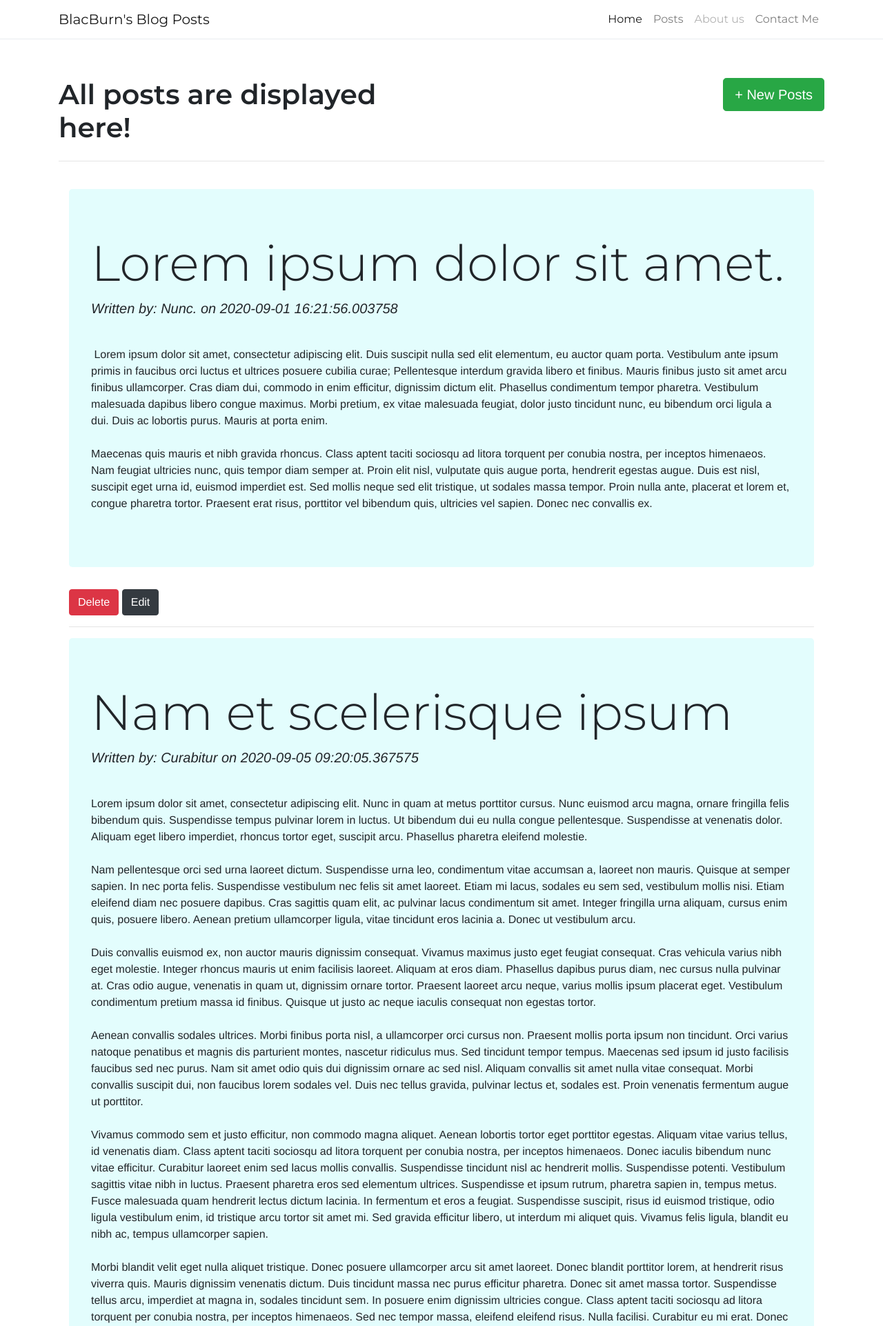
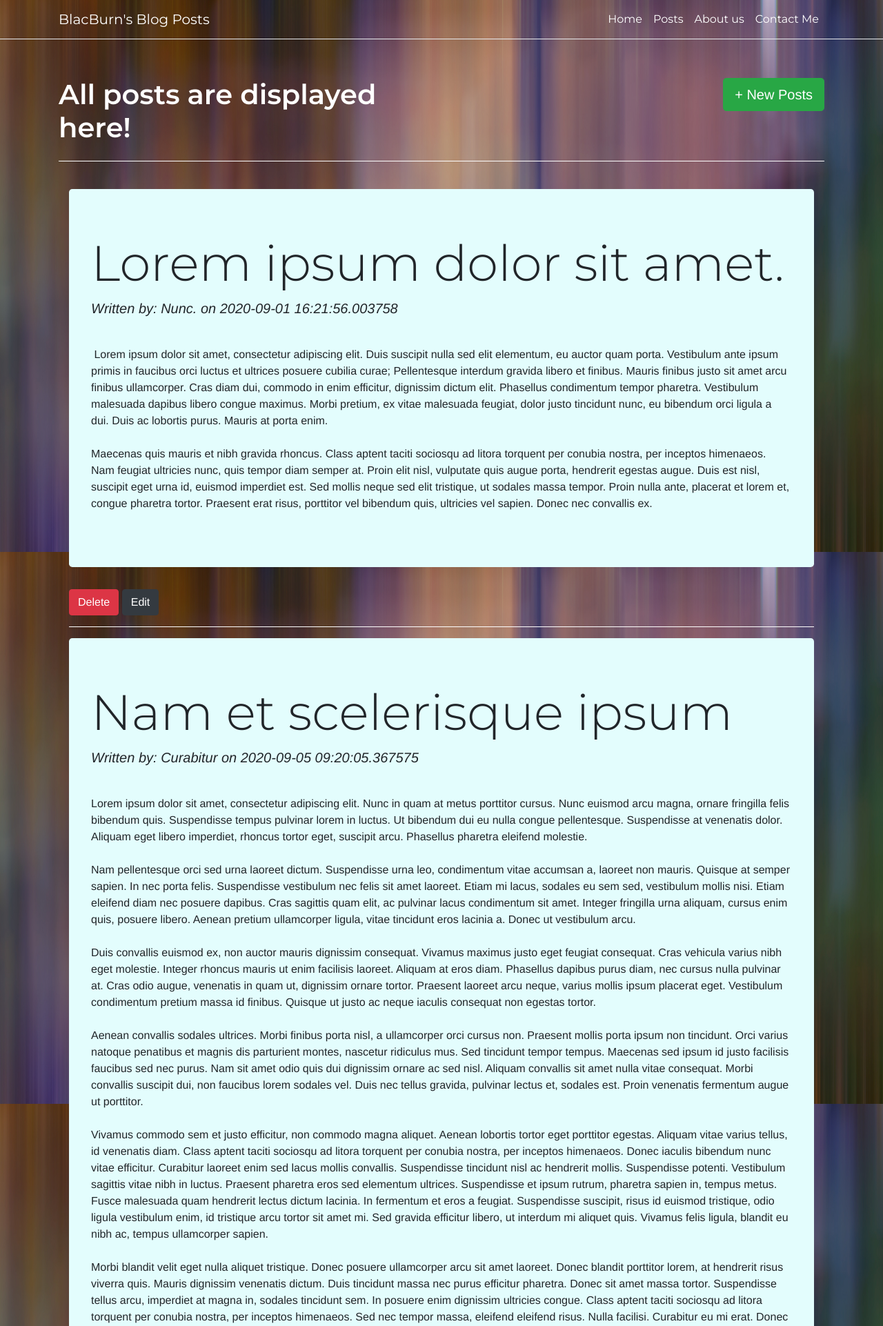
Before and after one commit to shiva-adith/flask-blogsite, a Flask app: page /posts in a window 1280 px wide. Shown: the top 1922 px of the page at 69% size. Run offline with Flask 2, Linux system fonts and the light colour scheme; data comes from the database, SQL or seed files in the repository; some libraries are stand-ins or nearby versions.

Commit message:
Update background styles on all pages

```diff
--- a/static/css/home.css
+++ b/static/css/home.css
@@ -8,12 +8,12 @@ body {
 
 #mainNav {
     background-color: black;
-    opacity: 0.5;
+    opacity: 0.8;
     filter: alpha(opacity=50);
 }
 
 #mainNav a {
-    color: white;
+    color: #ffffff;
     opacity: 1;
     text-shadow: #444 0 1px 1px;
 }
@@ -21,7 +21,7 @@ body {
 .jumbotron {
     background-color: darkgrey;
     text-shadow: #444 0 1px 1px;
-    color: white;
+    color: #ffffff;
     margin-top: 10%;
     opacity: 0.8;
 }
--- a/static/css/main.css
+++ b/static/css/main.css
@@ -11,21 +11,6 @@ h1, h2, h3 {
     margin-top: 5%;
 }
 
-.posts-heading {
-    display: inline-block;
-    font-family: 'Montserrat', sans-serif;
-    font-size: 2.5rem;
-    font-weight: 600;
-}
-
-.posts-content {
-    background-color: #e3fdfd;
-}
-
-.new-post {
-    float: right;
-}
-
 .brand-nav {
     padding: 0.5rem 1rem;
 }
@@ -36,3 +21,7 @@ h1, h2, h3 {
   font-family: 'Montserrat',sans-serif;
   background: transparent;
 }
+
+.navbar-toggler {
+    background-color: #ffffff;
+}
--- /dev/null
+++ b/static/css/view-post.css
@@ -0,0 +1,38 @@
+.posts-heading {
+    color: #fff;
+    font-family: 'Montserrat', sans-serif;
+    font-size: 2.5rem;
+    font-weight: 600;
+}
+
+.posts-content {
+    background-color: #e3fdfd;
+}
+
+body     {
+    background: url("../img/bg.png") no-repeat center center fixed;
+    -webkit-background-size: cover;
+    -moz-background-size: cover;
+    -o-background-size: cover;
+    background-size: cover;
+}
+
+.new-post {
+    float: right;
+}
+
+hr {
+    border-color: #ffffff;
+}
+
+#mainNav a {
+    color: #ffffff;
+    /*opacity: 1;*/
+    /*text-shadow: #444 0 1px 1px;*/
+}
+
+/*#mainNav {*/
+/*    background-color: #808080;*/
+/*    opacity: 0.8;*/
+/*    filter: alpha(opacity=80);*/
+/*}*/
--- a/templates/base.html
+++ b/templates/base.html
@@ -48,5 +48,9 @@
   <div class="container container-body">
     {% block body %} {% endblock %}
   </div>
+
+  <div class="container footer-ctn">
+    {% block footer %} {% endblock %}
+  </div>
 </body>
 </html>
--- a/templates/index.html
+++ b/templates/index.html
@@ -17,7 +17,7 @@
         <p>This is a blog for everything computer science. Learn from scratch or catch up on the latest tech,
           frameworks, languages and lots more! <br>Checkout my <a
                   href="https://shiva-adith.github.io/my_portfolio/">Portfolio Website</a> for an overview of
-          my work so far in the fields of Data science and Machine Learning, and also software development!.</p>
+          my work so far in the fields of Data science and Machine Learning, and also software development!</p>
         <p>
           <a class="btn btn-primary" href="/posts" role="button">View Posts &raquo;</a>
         </p>
--- a/templates/posts.html
+++ b/templates/posts.html
@@ -4,8 +4,9 @@
   <title>Posts</title>
 {% endblock %}
 
+<body class="posts-page">
 {% block body %}
-
+  <link rel="stylesheet" href="{{ url_for('static', filename='css/view-post.css') }}">
   <div class="row header-row">
     <div class="col-lg-6">
       <h1 class="posts-heading">All posts are displayed here!</h1>
@@ -37,3 +38,4 @@
     {% endfor %}
   </div>
 {% endblock %}
+</body>
```
Also changed, not shown: static/css/contact.css (+68 -39 lines), templates/contact.html (+7 -4 lines), blog-app.py (line endings or trailing spaces), static/img/bg.png (added), static/img/contact.gif (deleted), 2 other files.
